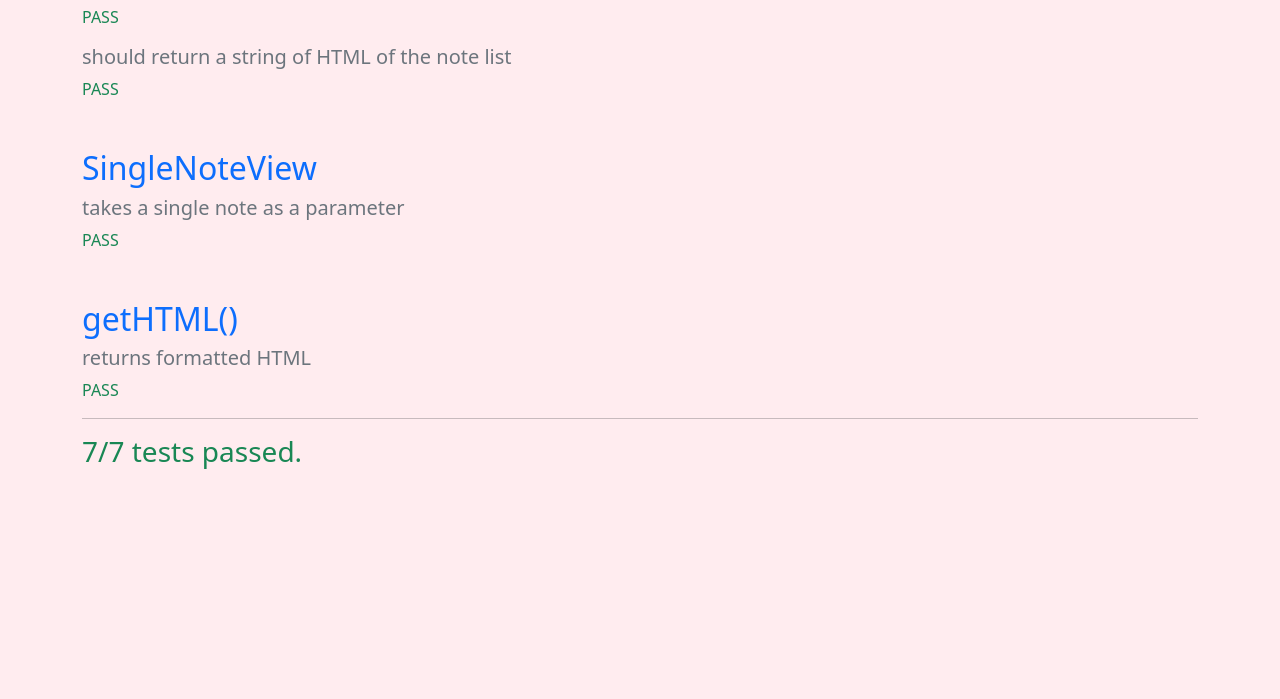
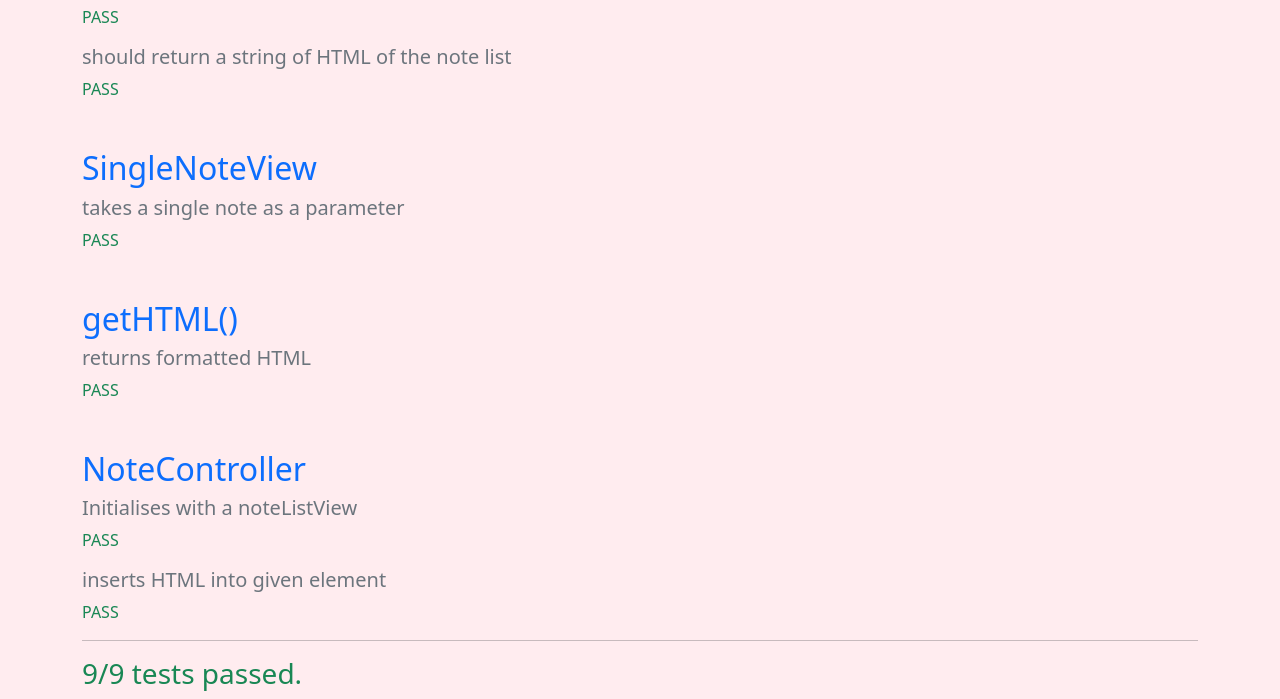
Before and after one commit to ehwus/imprmnce, a plain HTML site: page tests/spec/run-tests.html in a window 1280 px wide. Shown: the part 695-1394 px from the top of the page. Before the commit the page ends 1172 px from the top, so only its background shows below. Drawn offline with nearby package versions, Linux system fonts and the light colour scheme.

Commit message:
added NoteController class

```diff
--- a/note-controller.js
+++ b/note-controller.js
@@ -1,7 +1,9 @@
-let noteList = new NoteList
-noteList.addNote("Hello World")
-noteList.addNote("Test part two")
-let listOfNotes = new noteListView(noteList)
+class NoteController {
+    constructor(noteList) {
+        this.noteList = noteList;
+    }
 
-const app = document.getElementById('app');
-app.innerHTML = listOfNotes.getHTML();
+    insertHTML(element) {
+        element.innerHTML += this.noteList.getHTML();
+    }
+}
--- a/src/note-list-model.js
+++ b/src/note-list-model.js
@@ -5,6 +5,6 @@ class NoteList {
   }
 
   addNote(note) {
-        this.notes.push(new this.noteClass(note))
+    this.notes.push(new this.noteClass(note));
   }
 }
--- /dev/null
+++ b/tests/spec/noteControllerSpec.js
@@ -0,0 +1,22 @@
+describe("NoteController", () => {
+    it("Initialises with a noteListView", () => {
+        let fakeNoteListView = { }
+        let fakeElement;
+        let controller = new NoteController(fakeNoteListView, fakeElement);
+        isSameType(controller.noteList, fakeNoteListView)
+    });
+
+    it("inserts HTML into given element", () => {
+        let fakeNoteListView = {
+            getHTML: () => {
+                return `<h1>TestHTML</h1>`;
+            }
+        }
+        let fakeElement = {
+            innerHTML: ""
+        }
+        let controller = new NoteController(fakeNoteListView, fakeElement);
+        controller.insertHTML(fakeElement)
+        isEqual(fakeElement.innerHTML, '<h1>TestHTML</h1>')
+    });
+})
--- a/tests/spec/run-tests.html
+++ b/tests/spec/run-tests.html
@@ -31,6 +31,8 @@
   <script src="../../src/note-list-model.js"></script>
   <script src="../../src/note-list-view.js"></script>
   <script src="../../src/single-note-view.js"></script>
+  <script src="../../note-controller.js"></script>
+
 
 
   <!-- TESTY libraries -->
@@ -41,6 +43,8 @@
   <script src="./noteListSpec.js"></script>
   <script src="./noteListViewSpec.js"></script>
   <script src="./singleNoteViewSpec.js"></script>
+  <script src="./noteControllerSpec.js"></script>
+
 
 
   <!-- TESTY library -->
```
Also changed, not shown: tests/spec/singleNoteViewSpec.js (+5 -5 lines). Lines whose indentation alone changed are shown as unchanged.
